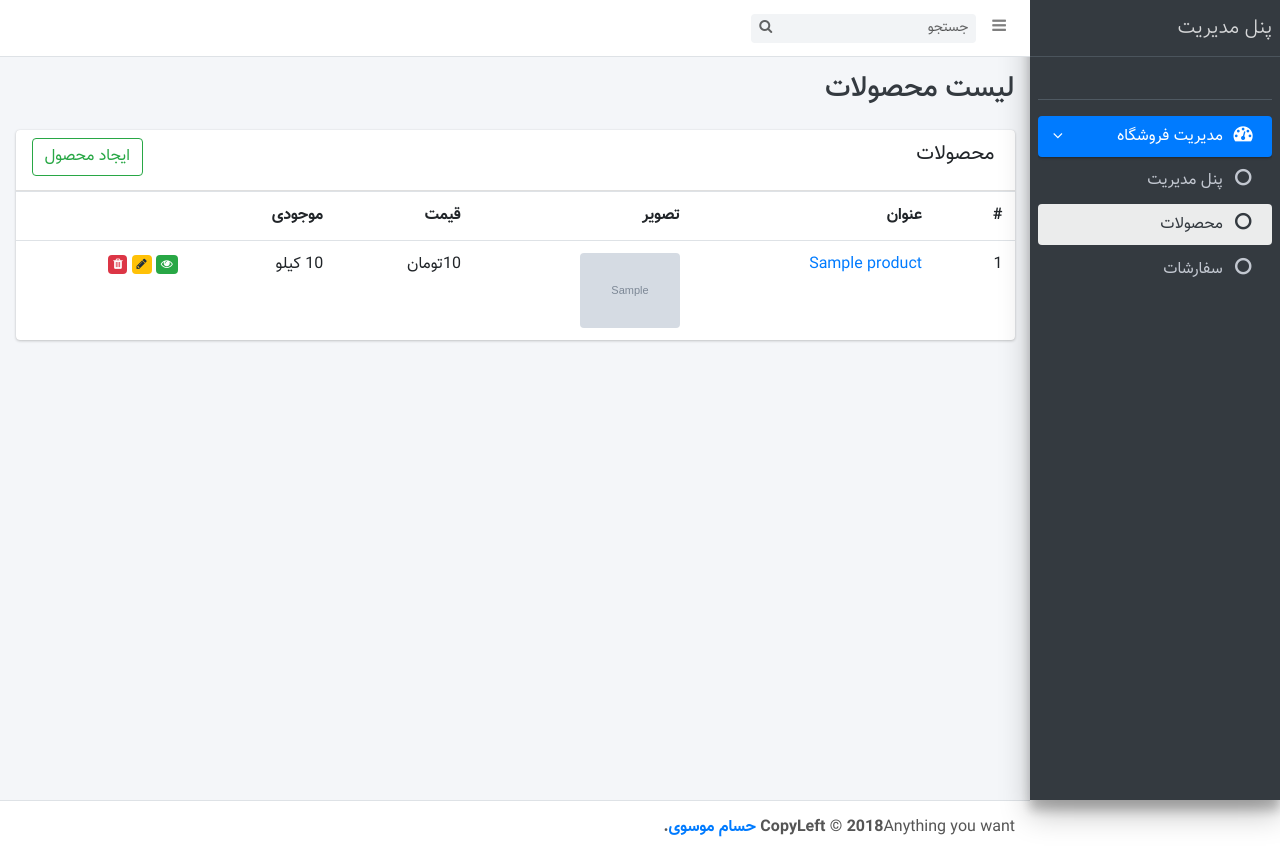
After one commit to AbolfazlAbdi48/entekhab-challenge, a Django app: page /panel/products/ in a window 1280 px wide. The commit adds this page. Run offline with Django 4.2, Linux system fonts and the light colour scheme; tables that the repository leaves empty hold one stand-in row (values such as "Sample post"); grey boxes marked "Sample" are stand-in pictures; some libraries are stand-ins or nearby versions.

Commit message:
Add: AdminProductList View & Template

```diff
--- a/config/settings.py
+++ b/config/settings.py
@@ -35,6 +35,7 @@ INSTALLED_APPS = [
     'django.contrib.sessions',
     'django.contrib.messages',
     'django.contrib.staticfiles',
+    'django.contrib.humanize',
 
     'product',
 ]
--- /dev/null
+++ b/product/templates/product/admin/admin_product_list.html
@@ -0,0 +1,69 @@
+{% extends 'product/admin/base.html' %}
+{% load humanize %}
+
+{% block title %}
+    پنیل مدیریت | لیست محصولات
+{% endblock %}
+
+{% block body_title %}
+    لیست محصولات
+{% endblock %}
+
+{% block content %}
+    <div class="col-12">
+        <div class="card">
+            <div class="card-header pb-4">
+                <h3 class="card-title">محصولات</h3>
+                <div class="card-tools">
+                    <a href="#" class="btn btn-outline-success">ایجاد محصول</a>
+                </div>
+            </div>
+            <div class="card-body table-responsive p-0">
+                <table class="table table-hover">
+                    <tbody>
+                    <tr>
+                        <th>#</th>
+                        <th>عنوان</th>
+                        <th>تصویر</th>
+                        <th>قیمت</th>
+                        <th>موجودی</th>
+                        <th></th>
+                    </tr>
+                    {% for product in page_obj %}
+                        <tr>
+                            <td>{{ product.id }}</td>
+                            <td>
+                                <a href="#">{{ product.title }}</a>
+                            </td>
+                            <td>
+                                <img src="{{ product.image.url }}" alt="{{ product.title }}" class="img-fluid rounded"
+                                     width="100" height="100">
+                            </td>
+                            <td>{{ product.price|intcomma:False }}<span>تومان</span></td>
+                            <td>{{ product.stock }} کیلو</td>
+                            <td>
+                                <a href="#">
+                                    <span class="badge badge-success">
+                                        <i class="fa fa-eye"></i>
+                                    </span>
+                                </a>
+                                <a href="#">
+                                    <span class="badge badge-warning">
+                                        <i class="fa fa-pencil"></i>
+                                    </span>
+                                </a>
+                                <a href="#">
+                                    <span class="badge badge-danger">
+                                        <i class="fa fa-trash"></i>
+                                    </span>
+                                </a>
+                            </td>
+                        </tr>
+                    {% endfor %}
+
+                    </tbody>
+                </table>
+            </div>
+        </div>
+    </div>
+{% endblock %}
--- a/product/templates/product/admin/base.html
+++ b/product/templates/product/admin/base.html
@@ -91,7 +91,7 @@ scratch. This page gets rid of all links and provides the needed markup only.
                                     </a>
                                 </li>
                                 <li class="nav-item">
-                                    <a href="#" class="nav-link {% if request.path == '/panel/products/' %}active{% endif %}">
+                                    <a href="{% url 'product:admin-product-list' %}" class="nav-link {% if request.path == '/panel/products/' %}active{% endif %}">
                                         <i class="fa fa-circle-o nav-icon"></i>
                                         <p>محصولات</p>
                                     </a>
--- a/product/urls.py
+++ b/product/urls.py
@@ -1,7 +1,8 @@
 from django.urls import path
-from .views import admin_home_view
+from .views import admin_home_view, AdminProductListView
 
 app_name = 'product'
 urlpatterns = [
     path('panel/', admin_home_view, name='admin-home'),
+    path('panel/products/', AdminProductListView.as_view(), name='admin-product-list'),
 ]
--- a/product/views.py
+++ b/product/views.py
@@ -2,5 +2,16 @@ from django.shortcuts import render
 
 
 # Create your views here.
+from django.views.generic import ListView
+
+from product.models import Product
+
+
 def admin_home_view(request):
     return render(request, 'product/admin/admin_home.html')
+
+
+class AdminProductListView(ListView):
+    model = Product
+    template_name = 'product/admin/admin_product_list.html'
+    paginate_by = 20
```
